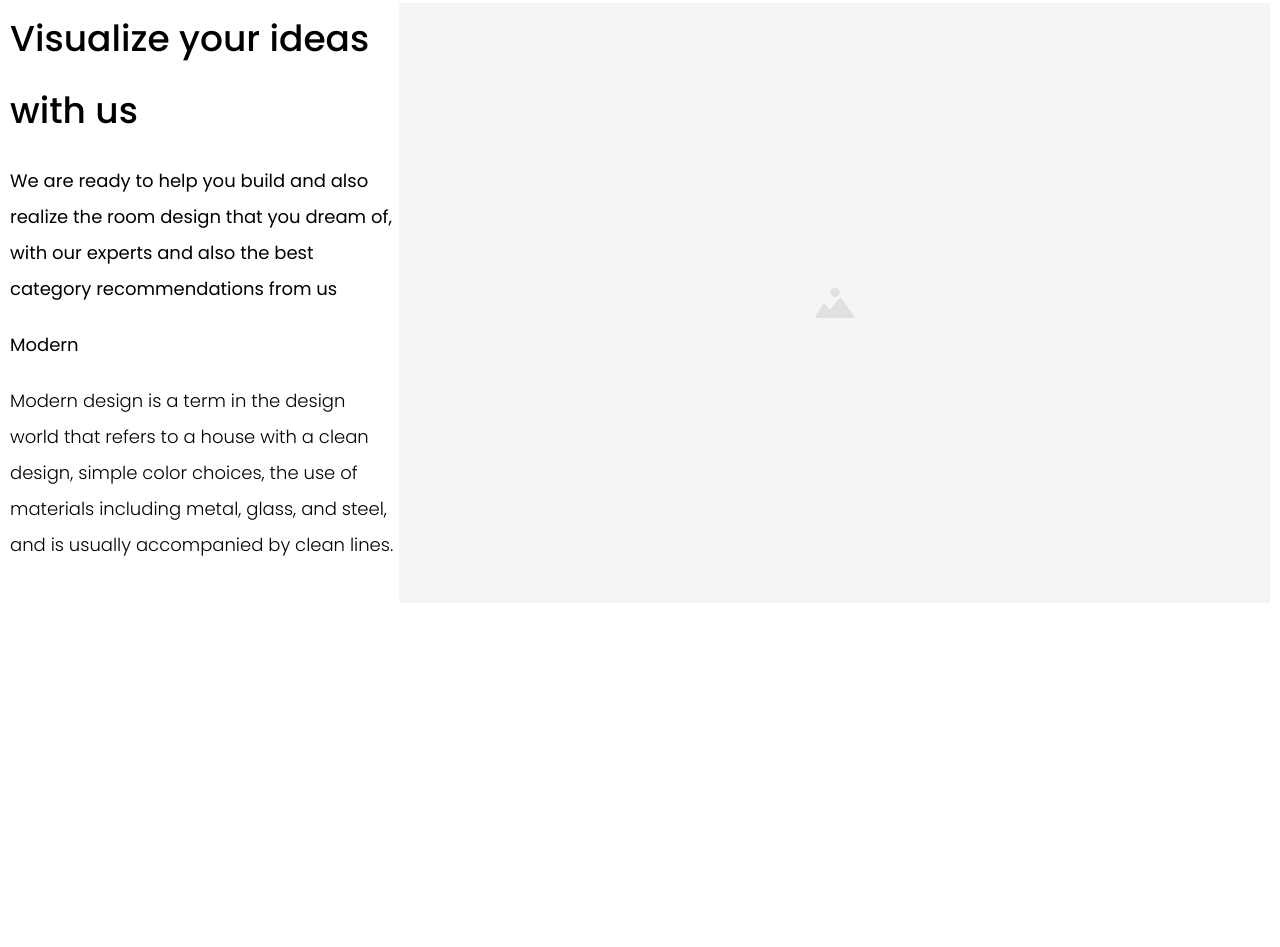
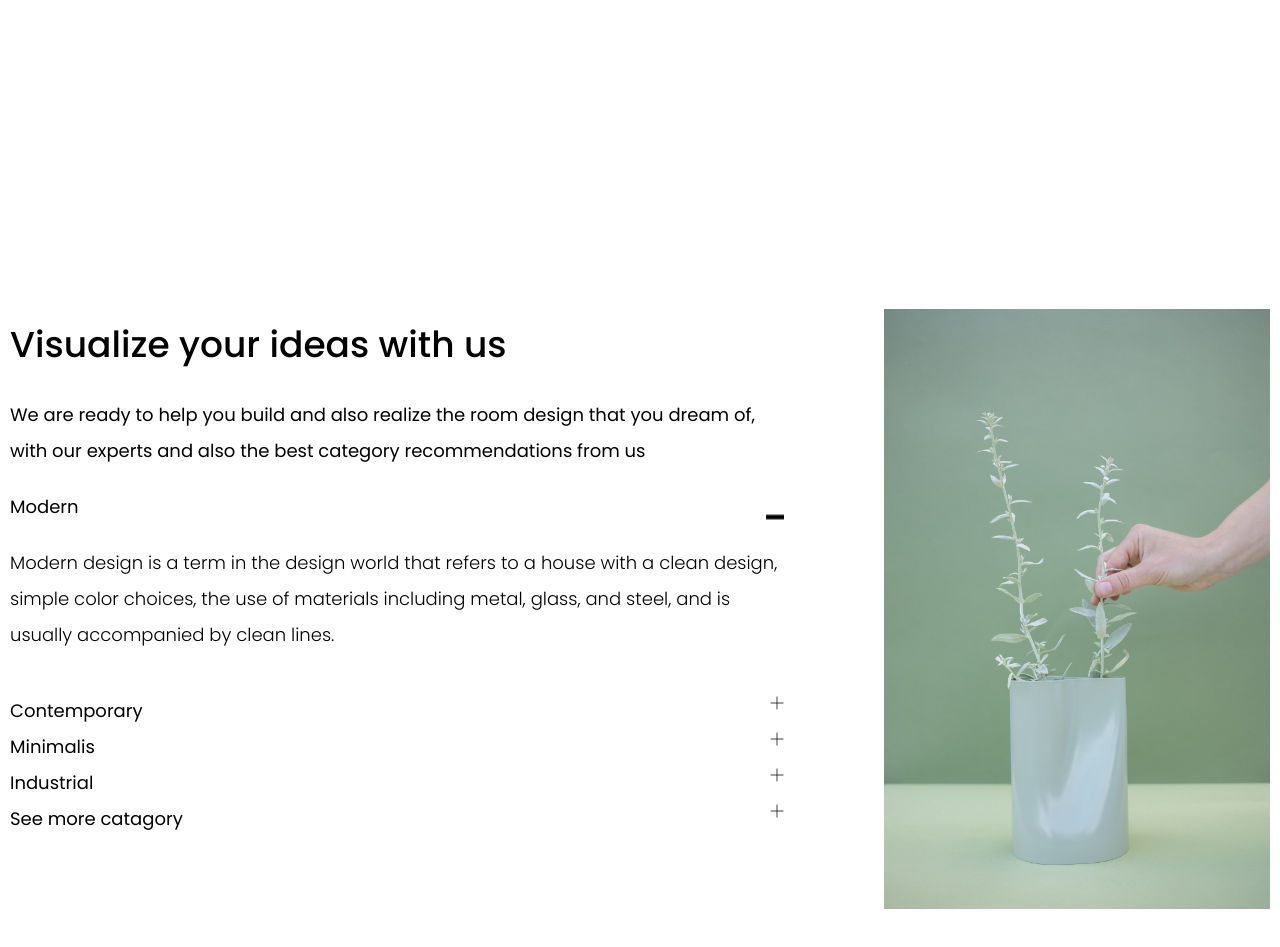
Before and after one commit to karmut/final-project, a plain HTML site: page index.html in a window 1280 px wide. Shown: the part 1731-2678 px from the top of the page. Drawn offline with Linux system fonts and the light colour scheme.

Commit message:
4 section start

```diff
--- a/index.html
+++ b/index.html
@@ -15,7 +15,8 @@
   </head>
   <body>
     <!-- 1-start -->
-    <div class="header1">
+    <div class="header">
+      <div class="container">
         <div class="wrapper">
           <div class="menu">
             <h2 class="menu-logo">shady rhymes</h2>
@@ -34,18 +35,25 @@
             </div>
             <img src="./icons/Bag_fill.png" alt="Bag_fill" class="menu-bag" />
           </div>
-        <h2 class="main-title">Make Your Interior More Minimaistic & Modern</h2>
+          <h2 class="main-title">
+            Make Your Interior More Minimaistic & Modern
+          </h2>
           <h1 class="small-title">
-          Bringing interiors to life, understanding the person or people living
-          in a home is far greater need in design.
+            Bringing interiors to life, understanding the person or people
+            living in a home is far greater need in design.
           </h1>
           <div class="input">
-          <input type="" placeholder="Search Furniture" class="search-input" />
-          <!-- <img src="./icons/search-icon.png" alt="" class="search-icon" /> -->
-          position absolut
+            <input
+              type=""
+              placeholder="Search Furniture"
+              class="search-input"
+            />
+            <img src="./icons/search-icon.png" alt="" class="search-icon" />
           </div>
         </div>
       </div>
+    </div>
+
     <!-- 2-second -->
     <div class="header">
       <div class="wrapper">
@@ -88,7 +96,7 @@
     <!-- 3-third -->
     <div class="header">
       <div class="wrapper">
-        <div class="container">
+        <div class="container1">
           <div class="sec-left">
             <h2 class="sec-title">Visualize your ideas with us</h2>
             <p class="text1">
@@ -96,19 +104,47 @@
               that you dream of, with our experts and also the best category
               recommendations from us
             </p>
+
+            <div class="onepoint-list-modern">
               <h3 class="word">Modern</h3>
+              <img src="./icons/minus.png" alt="minus" class="modern-png" />
+            </div>
+
             <p class="text2">
               Modern design is a term in the design world that refers to a house
               with a clean design, simple color choices, the use of materials
               including metal, glass, and steel, and is usually accompanied by
               clean lines.
             </p>
+            <div class="sec-list">
+              <ul class="list-point">
+                Contemporary
+                <img src="./icons/plus.png" alt="plus" class="list-png" />
+              </ul>
+
+              <ul class="list-point">
+                Minimalis
+                <img src="./icons/plus.png" alt="plus" class="list-png" />
+              </ul>
+              <ul class="list-point">
+                Industrial
+                <img src="./icons/plus.png" alt="plus" class="list-png" />
+              </ul>
+              <ul class="list-point">
+                See more catagory
+                <img src="./icons/plus.png" alt="plus" class="list-png" />
+              </ul>
+            </div>
           </div>
           <div class="sec-right">
-            <img src="./icons/Img.png" alt="mountain" class="sec3-icon" />
+            <img src="./images/bg-sec3.jpg" alt="" class="sec3-bg" />
           </div>
         </div>
       </div>
     </div>
+    <!-- 4-fourth -->
+    <div class="header">
+      <div class="wrapper"></div>
+    </div>
   </body>
 </html>
--- a/style.css
+++ b/style.css
@@ -3,8 +3,13 @@
   padding: 0;
 }
 
-.header1 {
-  background: #e5e5e5;
+.header {
+  padding-top: 40px;
+  padding-bottom: 328px;
+}
+
+.container {
+  background-image: url("./images/bg-sec1.jpg");
   padding-top: 40px;
   padding-bottom: 328px;
 }
@@ -80,11 +85,12 @@
 .input {
   margin: auto;
   text-align: center;
-  /* align-items: center; */
+  align-items: center;
+  position: absolute;
 }
 
 .search-input {
-  /* text-align: center; */
+  text-align: center;
   max-width: 360px;
   height: 60px;
   font-family: "Poppins";
@@ -95,6 +101,13 @@
   background: rgba(255, 255, 255, 0.5);
   border: 1px solid #000000;
   border-radius: 30px;
+  position: relative;
+  right: 0;
+  bottom: 0;
+}
+
+.search-icon {
+  height: 24px;
 }
 
 @media (max-width: 640px) {
@@ -123,11 +136,6 @@
 
 /* section2 */
 
-.header {
-  padding-top: 40px;
-  padding-bottom: 328px;
-}
-
 .sec-title {
   font-family: "Poppins";
   font-weight: 500;
@@ -140,6 +148,7 @@
 .sec-reasonsblocks {
   display: flex;
   gap: 20px;
+  align-items: center;
 }
 
 .sec-reasonsblock {
@@ -197,9 +206,10 @@
     align-items: center;
   }
 }
-
-.container {
+/* sec3 */
+.container1 {
   display: flex;
+  gap: 97px;
 }
 
 .sec-left {
@@ -216,6 +226,10 @@
   color: #000000;
 }
 
+.onepoint-list-modern {
+  display: flex;
+  justify-content: space-between;
+}
 .word {
   padding-bottom: 20px;
   font-family: "Poppins";
@@ -225,6 +239,9 @@
   color: #000000;
 }
 
+.modern-png {
+  vertical-align: center;
+}
 .text2 {
   max-width: 773px;
   font-family: "Poppins";
@@ -234,12 +251,38 @@
   color: #000000;
 }
 
+.sec-list {
+  margin-top: 40px;
+}
+
+.list-point {
+  display: flex;
+  justify-content: space-between;
+  font-family: "Poppins";
+  font-weight: 400;
+  font-size: 18px;
+  line-height: 200%;
+}
+
+.list-png {
+  height: 20px;
+  width: 20px;
+}
+
 .sec-right {
+  display: flex;
+  align-items: center;
   max-width: 870px;
   height: 600px;
-  background: #f3f5f7;
-  display: flex;
-  align-items: center;
-  padding-left: 414.5px;
-  padding-right: 414.5px;
 }
+
+.sec3-bg {
+  height: 600px;
+  width: 100%;
+  object-fit: cover;
+}
+@media (max-width: 650px) {
+  .container1 {
+    flex-direction: column;
+  }
+}
```
Also changed, not shown: icons/minus.png (added), icons/plus.png (added), images/bg-sec3.jpg (added), 2 other files. Lines whose indentation alone changed are shown as unchanged.
